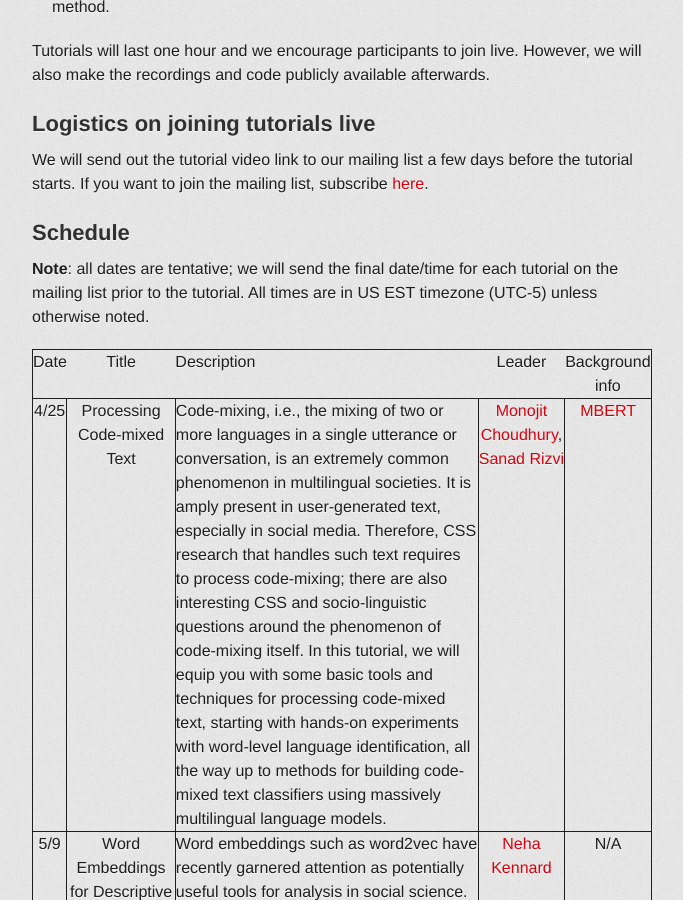
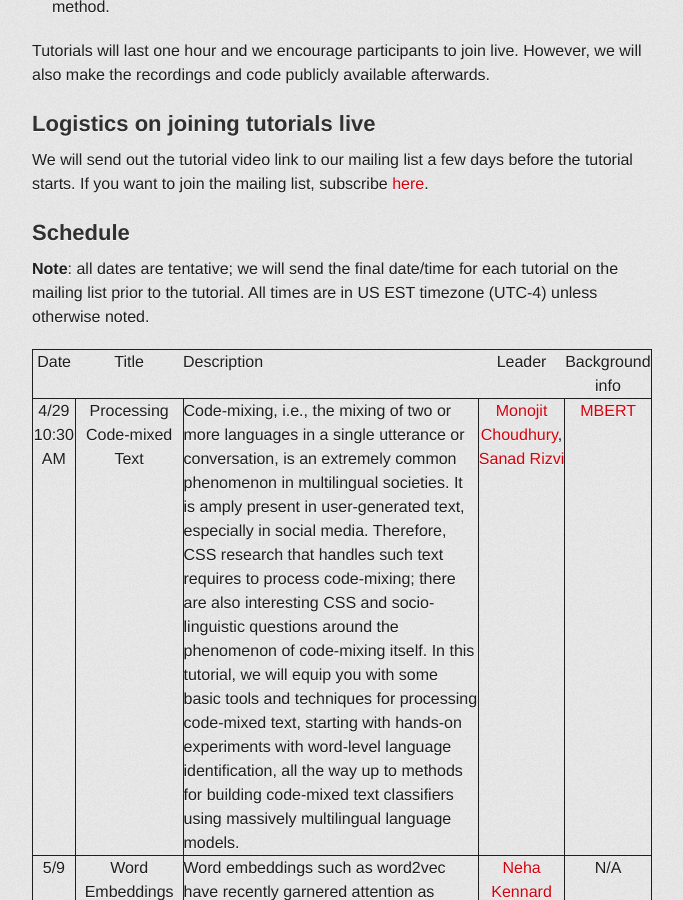
Before and after one commit to nlp-css-201-tutorials/nlp-css-201-tutorials, a Jekyll site: the page built from index.md, in a window 1280 px wide and 900 px high, scrolled down 743 px. Shown: the whole window, without its empty margins (298-981 px from the left). Built offline with Jekyll 4.4.1, drawn with Linux system fonts in a browser that asks for light colours; some web fonts are replaced.

Commit message:
updated code-mixing tutorial

```diff
--- a/index.md
+++ b/index.md
@@ -25,11 +25,11 @@ If you want to join the mailing list, subscribe [here](https://groups.google.com
 ## Schedule
 
 **Note**: all dates are tentative; we will send the final date/time for each tutorial on the mailing list prior to the tutorial.
-All times are in US EST timezone (UTC-5) unless otherwise noted.
+All times are in US EST timezone (UTC-4) unless otherwise noted.
 
 | Date | Title | Description | Leader | Background info |
 |---|---|:--|---|---|
-| 4/25 | Processing Code-mixed Text  | Code-mixing, i.e., the mixing of two or more languages in a single utterance or conversation, is an extremely common phenomenon in multilingual societies. It is amply present in user-generated text, especially in social media. Therefore, CSS research that handles such text requires to process code-mixing; there are also interesting CSS and socio-linguistic questions around the phenomenon of code-mixing itself. In this tutorial, we will equip you with some basic tools and techniques for processing code-mixed text, starting with hands-on experiments with word-level language identification, all the way up to methods for building code-mixed text classifiers using massively multilingual language models. | [Monojit Choudhury](https://www.microsoft.com/en-us/research/people/monojitc/), [Sanad Rizvi](https://github.com/mohdsanadzakirizvi) | [MBERT](https://aclanthology.org/N19-1423.pdf) |
+| 4/29 10:30 AM | Processing Code-mixed Text  | Code-mixing, i.e., the mixing of two or more languages in a single utterance or conversation, is an extremely common phenomenon in multilingual societies. It is amply present in user-generated text, especially in social media. Therefore, CSS research that handles such text requires to process code-mixing; there are also interesting CSS and socio-linguistic questions around the phenomenon of code-mixing itself. In this tutorial, we will equip you with some basic tools and techniques for processing code-mixed text, starting with hands-on experiments with word-level language identification, all the way up to methods for building code-mixed text classifiers using massively multilingual language models. | [Monojit Choudhury](https://www.microsoft.com/en-us/research/people/monojitc/), [Sanad Rizvi](https://github.com/mohdsanadzakirizvi) | [MBERT](https://aclanthology.org/N19-1423.pdf) |
 | 5/9 | Word Embeddings for Descriptive Corpus Analysis: Digging Deeper into Analogies, Polysemy, and Stability | Word embeddings such as word2vec have recently garnered attention as potentially useful tools for analysis in social science. They promise an unsupervised method  to quantify the connotations of words, and compare these across time or different subgroups. However, when training or using word embeddings, researchers may find that they don’t work as well as expected, or produce unreplicable results.  We focus on three subtle issues in their use that could result in misleading observations: (1) indiscriminate use of analogical reasoning, which has been shown to underperform on many types of analogies; (2) the surprising prevalence of polysemous words and distributional similarity of antonyms, both leading to counterintuitive results; and (3) instability in nearest-neighbor distances caused by sensitivity to noise in the training process.  Through demonstrations, we will learn how to detect, understand, and most importantly mitigate the effects of these issues. | [Neha Kennard](https://nnkennard.github.io/) | N/A |
 
 
```
